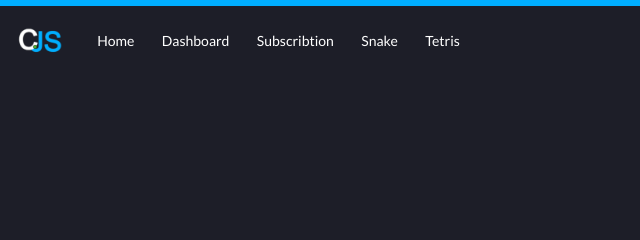
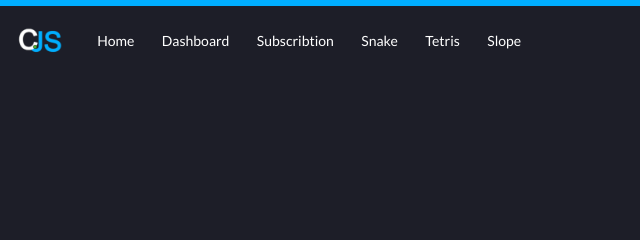
Before and after one commit to CPTRICOV12/BotWebsite, a plain HTML site: page index.html in a window 1280 px wide. Shown: the top 240 px of the page, 0-640 px from the left. Drawn offline with nearby package versions, Linux system fonts and the light colour scheme.

Commit message:
Update index.html

```diff
--- a/index.html
+++ b/index.html
@@ -34,6 +34,9 @@
             </li>
             <li class="nav-item">
                 <a class="nav-link" href="tetris.html">tetris</a>
+            </li>
+            <li class="nav-item">
+                <a class="nav-link" href="slope.html">slope</a>
             </li>
         </ul>
         <div class="nav-item dropdown">
```
